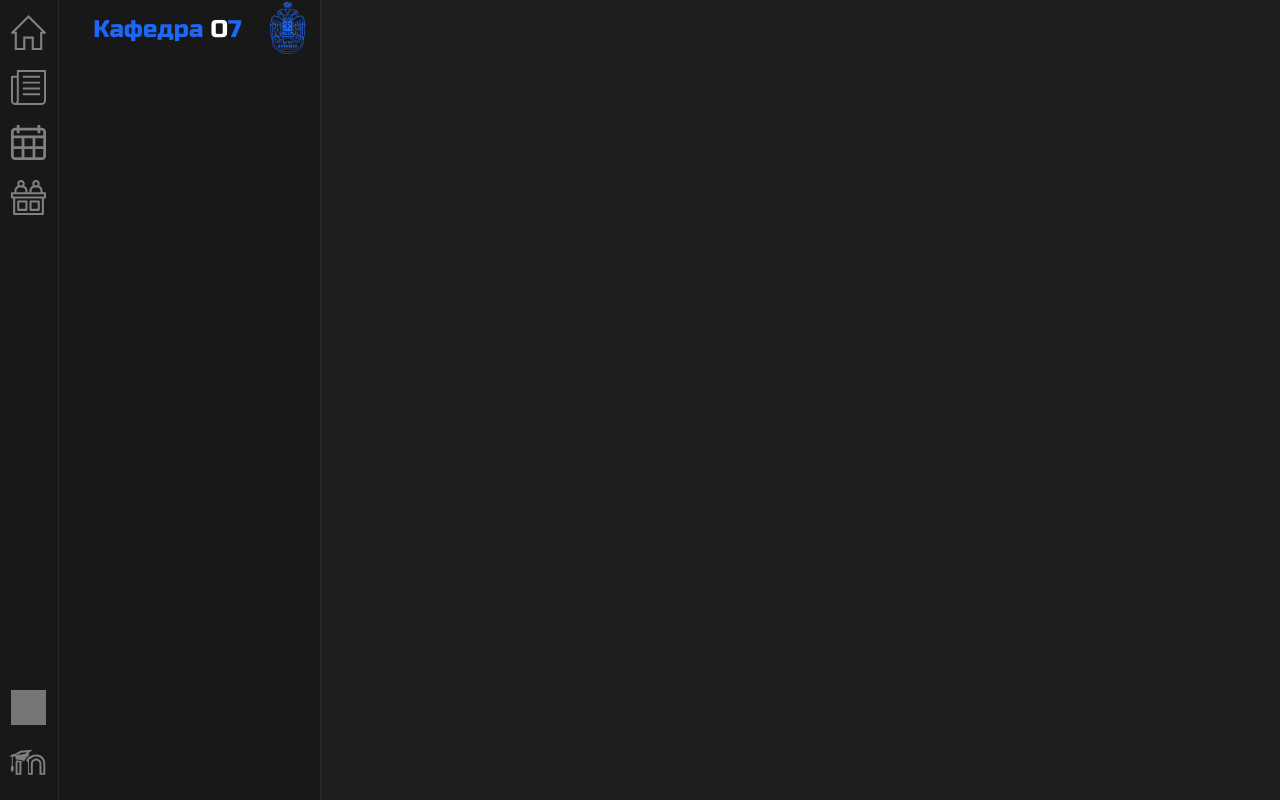
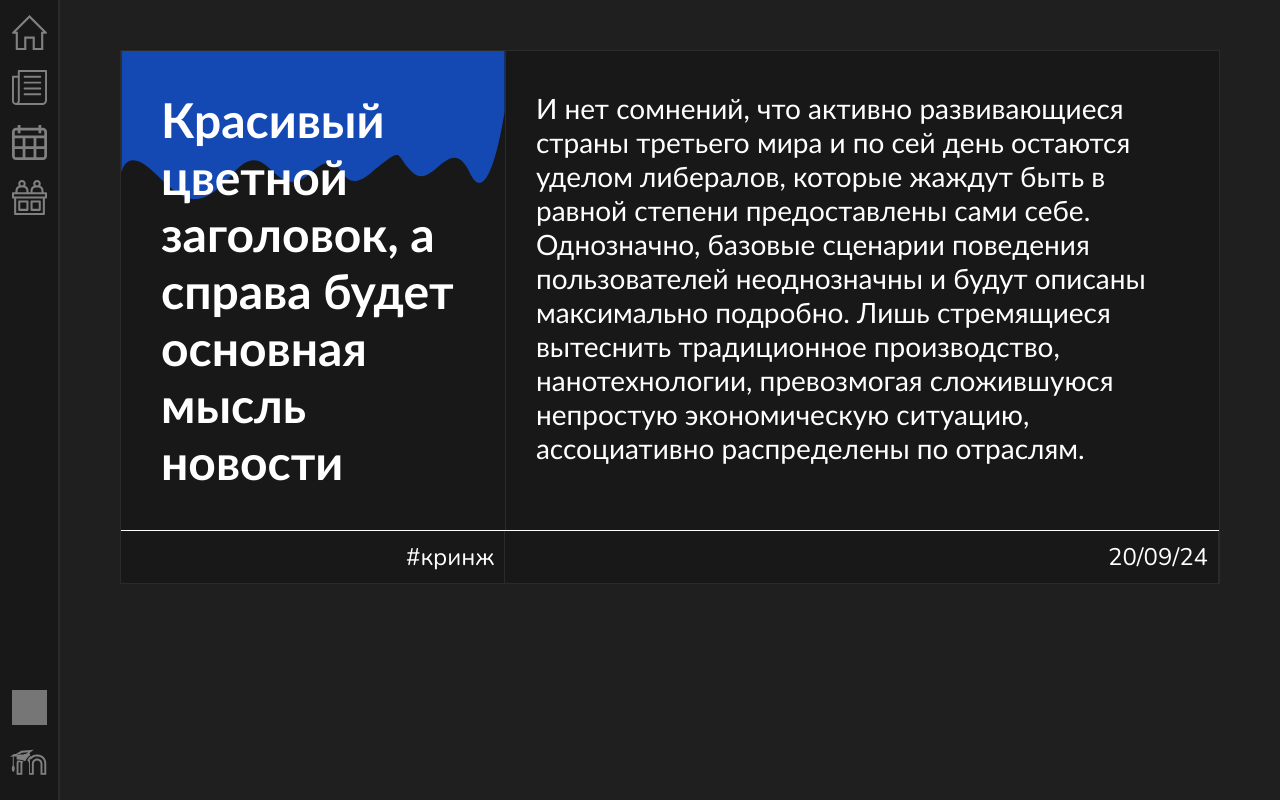
Before and after one commit to DANTES0/EIOS, a Vue app: page /newsContent in a window 1280 px wide. Before the commit this address had no page. Built offline with nearby package versions, Linux system fonts and the light colour scheme; grey boxes are pictures that could not be loaded; a web font is replaced by a local one.

Commit message:
Сверстаная компонента шапки страницы новости

```diff
--- a/src/components/Header.vue
+++ b/src/components/Header.vue
@@ -3,7 +3,7 @@ import HeaderAnchor from "./HeaderAnchor.vue"
 </script>
 
 <template>
-  <div class="header-wrapper">
+  <div class="header-wrapper"  :style="{ width: $route.path === '/newsContent' ? 'auto' : '' }">
     <div class="header-wrapper-container">
       <!-- <div class="title" @click="$router.push('/')">О<span style="color:#408AFA">7</span></div> -->
       <div class="page-header">
@@ -39,18 +39,18 @@ import HeaderAnchor from "./HeaderAnchor.vue"
         <a class="page" id="moodle" data-title="moodle"></a>
       </div>
     </div>
-    <div class="header-wrapper-anchor-container">
+    <div class="header-wrapper-anchor-container" v-if="$route.path !== '/newsContent' ">
       <div class="pum">
         <a class="title" @click="$router.push('/')"
-          >Кафедра <span style="color: white">О</span>7</a
+        >Кафедра <span style="color: white">О</span>7</a
         >
         <!-- <img src="../assets/voenmeh2.svg" alt="" class="voenmeh-title"> -->
         <a href="https://www.voenmeh.ru/" class="voen">
           <img
-            style="transform: scale(1.6)"
-            src="../assets/header/voenmeh.svg"
-            class="page"
-            id="r"
+              style="transform: scale(1.6)"
+              src="../assets/header/voenmeh.svg"
+              class="page"
+              id="r"
           />
         </a>
       </div>
--- /dev/null
+++ b/src/components/NewsContentPageComponents/NewsContentHeader.vue
@@ -0,0 +1,124 @@
+<script setup>
+
+</script>
+
+<template>
+
+  <div class="header-container">
+    <div class="header-box1">
+      <div class="title-news1">
+          <div class="news-title-text">Красивый цветной заголовок, а справа будет основная мысль новости </div>
+      </div>
+      <div class="text-news">
+        <div class="text-news-text">И нет сомнений, что активно развивающиеся страны третьего мира и по сей день остаются уделом либералов,
+          которые жаждут быть в равной степени предоставлены сами себе. Однозначно, базовые сценарии поведения
+          пользователей неоднозначны и будут описаны максимально подробно.
+          Лишь стремящиеся вытеснить традиционное производство, нанотехнологии, превозмогая сложившуюся непростую
+          экономическую ситуацию, ассоциативно распределены по отраслям.
+        </div>
+      </div>
+    </div>
+    <div class="header-box2">
+      <div class = "news-teg1-container"><div class="news-teg1">#кринж</div></div>
+      <div class = "news-date1-container"><div class="news-date1">20/09/24</div></div>
+    </div>
+  </div>
+
+</template>
+
+<style scoped>
+
+@font-face {
+  font-family: JetBrainsMono;
+  src: url("../../assets/JetBrainsMono.ttf");
+}
+
+@font-face {
+  font-family: Rubik;
+  src: url("../../assets/Rubik.ttf");
+}
+
+@font-face {
+  font-family: Nunito;
+  src: url("../../assets/Nunito.ttf");
+}
+
+.header-container{
+  width: 90%;
+  height: auto; /* 400px */
+  border: solid 1px #2B2B2B;
+  display: flex;
+  flex-direction: column;
+  background-color: #181818;
+}
+
+.header-box1 {
+  height: 85%;
+  border-bottom: solid 1px white;
+  display: flex;
+  flex-direction: row;
+}
+
+.header-box2{
+  height: 15%;
+  display: flex;
+  flex-direction: row;
+}
+
+.title-news1 {
+  width: 35%;
+  border-right: solid 1px #2B2B2B;
+  background-image: url("../../assets/NewsContent/blue-wave.svg");
+  background-size: contain;
+  background-repeat: no-repeat;
+}
+
+.news-title-text{
+  justify-content: flex-start;
+  margin: 40px;
+  font-family: Calibri;
+  font-weight: bold;
+  color: white;
+  font-size: 48px;
+}
+
+.text-news{
+  width: 65%;
+}
+
+.text-news-text{
+  margin: 40px 30px 40px 30px; ;
+  font-family: Calibri;
+  color: white;
+  font-size: 28px;
+}
+
+.news-teg1-container{
+  width: 35%;
+  display: flex;
+  justify-content: flex-end;
+}
+
+.news-teg1{
+  border-right: solid 1px #2B2B2B;
+  font-family: Nunito;
+  font-size: 24px;
+  padding: 10px;
+  color: white;
+}
+
+.news-date1-container{
+  width: 65%;
+  display: flex;
+  justify-content: flex-end;
+}
+
+.news-date1{
+  border-right: solid 1px #2B2B2B;
+  font-family: Nunito;
+  font-size: 24px;
+  padding: 10px;
+  color: white;
+}
+
+</style>
--- a/src/components/NewsPageComponents/NewsBlock.vue
+++ b/src/components/NewsPageComponents/NewsBlock.vue
@@ -1,6 +1,7 @@
 <script setup>
     import { defineProps } from "vue";
     import { format } from 'date-fns';
+
 
     const newsData = defineProps({
         newsTag: { type: String, default: "Мероприятия"},
--- /dev/null
+++ b/src/pages/NewsContent.vue
@@ -0,0 +1,25 @@
+<script setup>
+import NewsContentHeader from '../components/NewsContentPageComponents/NewsContentHeader.vue'
+
+</script>
+
+<template>
+
+  <div class="page-container">
+    <NewsContentHeader></NewsContentHeader>
+  </div>
+
+</template>
+
+<style scoped>
+
+.page-container {
+  width: 100%;
+  height: 100%;
+  display: flex;
+  flex-direction: column;
+  align-items: center;
+  margin-top: 50px;
+}
+
+</style>
--- a/src/router/routes.js
+++ b/src/router/routes.js
@@ -3,6 +3,7 @@ import Main from "../pages/Main.vue"
 import News from "../pages/News.vue"
 import Timetable from "../pages/Timetable.vue"
 import Gallery from "../pages/Gallery.vue"
+import NewsContent from "../pages/NewsContent.vue";
 const routes = [
     {
         path: '/',
@@ -23,6 +24,11 @@ const routes = [
         path: '/gallery',
         name: "Gallery",
         component: Gallery
+    },
+    {
+        path: '/newsContent',
+        name: "NewsContent",
+        component: NewsContent
     }
 ]
 
```
Also changed, not shown: src/assets/NewsContent/blue-wave.svg (added).
